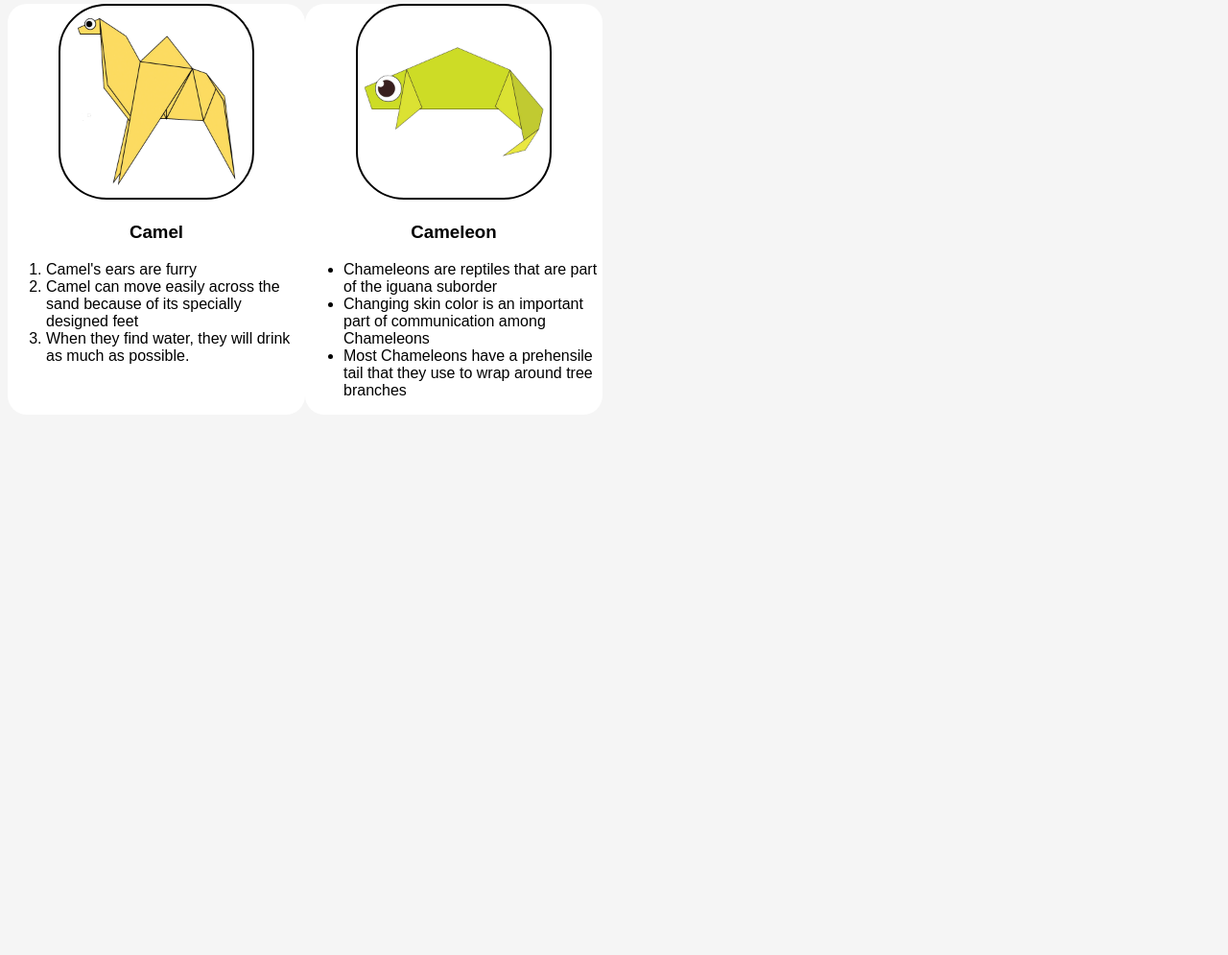
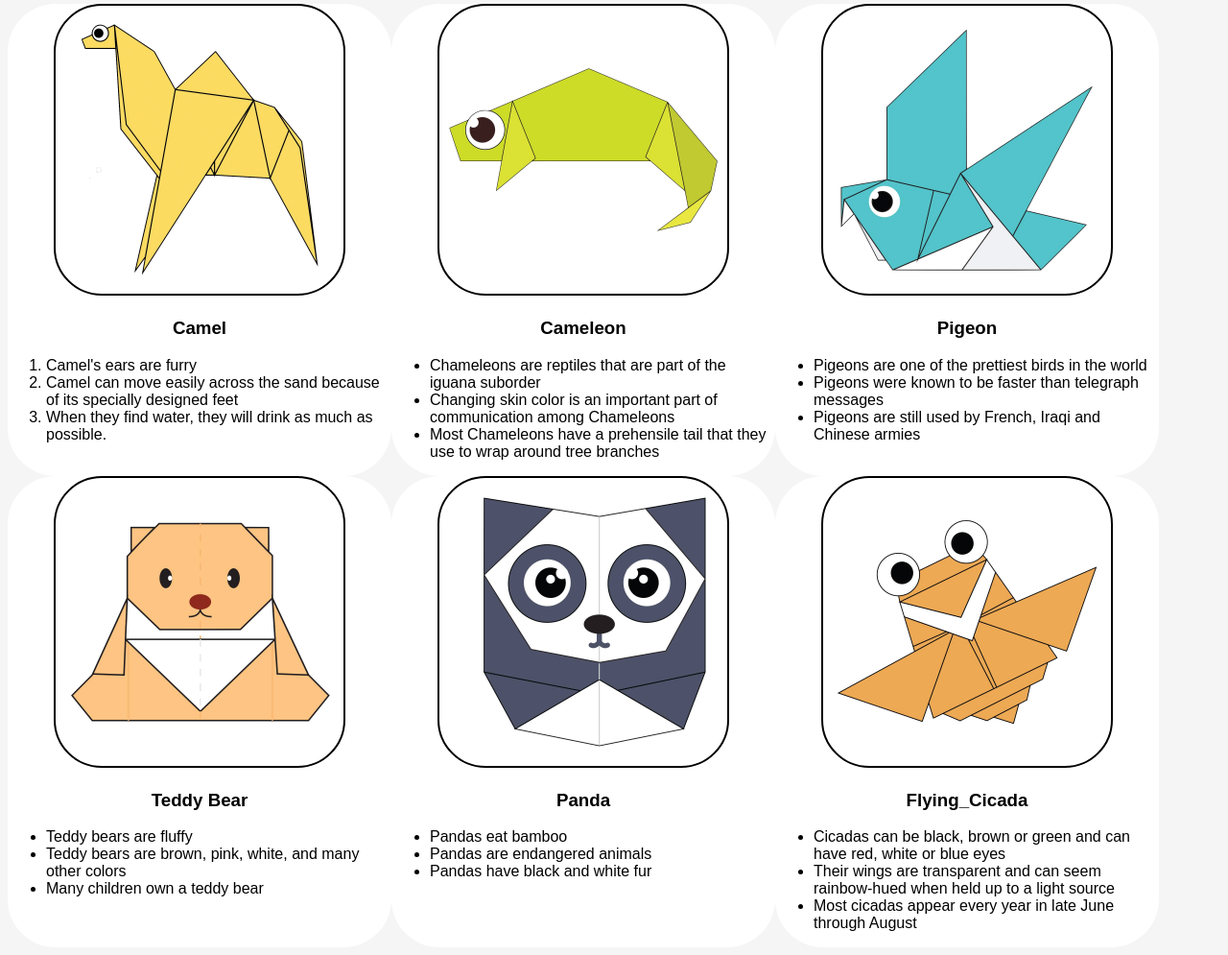
Before and after one commit to Arsh-creator/Origami-Designs-2, a plain HTML site: page index.html in a window 1280 px wide. Shown: the part 790-1785 px from the top of the page at 96% size. Before the commit the page ends 1230 px from the top, so only its background shows below. Drawn offline with Linux system fonts and the light colour scheme.

Commit message:
Add files via upload

```diff
--- a/index.html
+++ b/index.html
@@ -30,12 +30,11 @@
          put together the largest database of free origami diagrams anywhere on the Internet.
     </h3>
     </div>
-
     <div class="grid">
     <div class="origami">
     <center>
      <a href="http://origami.me/camel/" target="_blank">
-    <img src = "camel.png" width="200px" height="200px"> </a>
+    <img src = "camel.png" width="300px" height="300px"> </a>
     <h3> Camel </h3>
     </center>
     <p>
@@ -50,7 +49,7 @@
     <div class="origami">
     <center>
         <a href="http://origami.me/chameleon/" target="_blank">
-       <img src = "chameleon.png" width="200px" height="200px"> </a>
+       <img src = "chameleon.png" width="300px" height="300px"> </a>
        <h3> Cameleon </h3>
        </center>
        <p>
@@ -63,6 +62,63 @@
           </ul>
        </p>
     </div>
+    <div class="origami">
+        <center>
+            <a href="http://origami.me/pigeon" target="_blank">
+           <img src = "pigeon.png" width="300px" height="300px"> </a>
+           <h3> Pigeon </h3>
+           </center>
+           <p>
+              <ul>
+                <li> Pigeons are one of the prettiest birds in the world </li>
+                <li> Pigeons were known to be faster than telegraph messages </li>
+                <li> Pigeons are still used by French, Iraqi and Chinese armies </li>
+              </ul>
+           </p>
+        </div>
+        <div class="origami">
+            <center>
+                <a href="http://origami.me/teddy-bear" target="_blank">
+               <img src = "teddy.png" width="300px" height="300px"> </a>
+               <h3> Teddy Bear </h3>
+               </center>
+               <p>
+                  <ul>
+                    <li> Teddy bears are fluffy </li>
+                    <li> Teddy bears are brown, pink, white, and many other colors </li>
+                    <li> Many children own a teddy bear </li>
+                  </ul>
+               </p>
+            </div>
+            <div class="origami">
+                <center>
+                    <a href="http://origami.me/panda" target="_blank">
+                   <img src = "panda.png" width="300px" height="300px"> </a>
+                   <h3> Panda </h3>
+                   </center>
+                   <p>
+                      <ul>
+                        <li> Pandas eat bamboo </li>
+                        <li> Pandas are endangered animals </li>
+                        <li> Pandas have black and white fur </li>
+                      </ul>
+                   </p>
+                </div>
+                <div class="origami">
+                    <center>
+                        <a href="http://origami.me/flying-cicada" target="_blank">
+                       <img src = "cicada.png" width="300px" height="300px"> </a>
+                       <h3> Flying_Cicada </h3>
+                       </center>
+                       <p>
+                          <ul>
+                            <li> Cicadas can be black, brown or green and can have red, white or blue eyes </li>
+                            <li> Their wings are transparent and can seem rainbow-hued when held up to a light source </li>
+                            <li> Most cicadas appear every year in late June through August </li>
+            </ul>
+          </p>
+       </div>
+       </div>
 </body>
 
 </html>
--- a/style.css
+++ b/style.css
@@ -23,9 +23,9 @@ body{
 }
 
 .origami{
-       border-radius: 20px;
+       border-radius: 50px;
        background-color: white;
 
-       width: 310px;
+       width: 400px;
        font-family: fantasy;
 }
```
